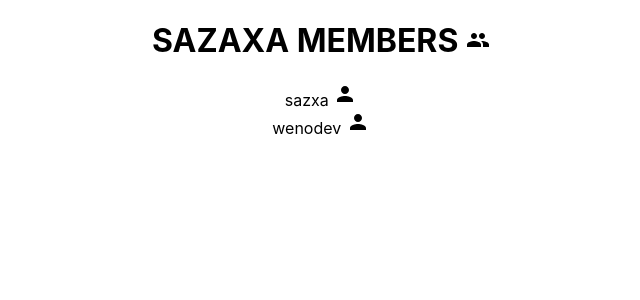
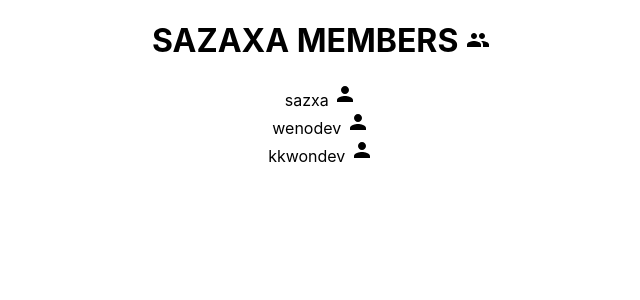
Before and after one commit to kkwoncokr/sazaxa-git-traing, a React (Create React App) app: page / in a window 1280 px wide. Shown: the top 300 px of the page, without its empty margins (319-959 px from the left). Built offline with nearby package versions, Linux system fonts and the light colour scheme.

Commit message:
ADD : li 추가

```diff
--- a/src/App.js
+++ b/src/App.js
@@ -11,6 +11,7 @@ function App() {
       <h1>SAZAXA MEMBERS <PeopleIcon /></h1>
       <li>sazxa <PersonIcon /></li>
       <li>wenodev <PersonIcon /></li>
+      <li>kkwondev <PersonIcon /></li>
     </Container>
   );
 }
```
